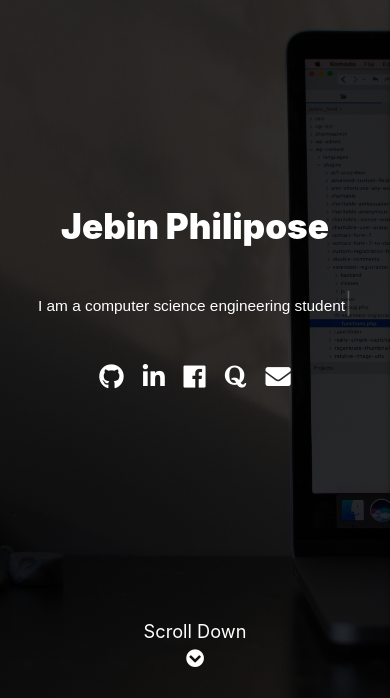
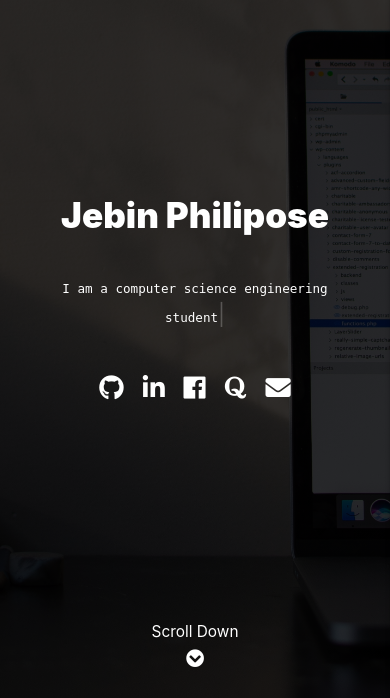
Before and after one commit to jebinphilipose/Portfolio-Website, a Django app: page / in a window 390 px wide. Shown: the part 146-844 px from the top of the page. Run offline with Django 3.2, Linux system fonts and the light colour scheme; data that the repository does not hold is empty; some libraries are stand-ins or nearby versions.

Commit message:
Change font of typing text

```diff
--- a/portfolio/static/css/style.css
+++ b/portfolio/static/css/style.css
@@ -274,8 +274,8 @@ header::before {
 }
 
 #type {
-    font-size: 1.5rem;
-    font-family: 'Poppins', sans-serif;
+    font-size: 1.4rem;
+    font-family: monospace;
 }
 
 .typed-cursor {
@@ -590,11 +590,11 @@ footer {
     }
 
     #type {
-        font-size: 1.1rem;
+        font-size: 0.9rem;
     }
 
     #scroll-btn h5 {
-        font-size: 1.3rem;
+        font-size: 1.1rem;
     }
 
     #scroll-btn ul li a {
```
